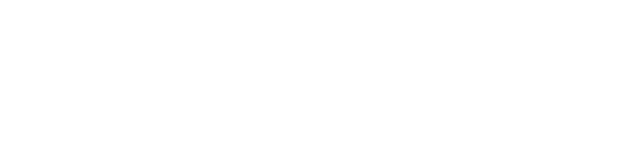
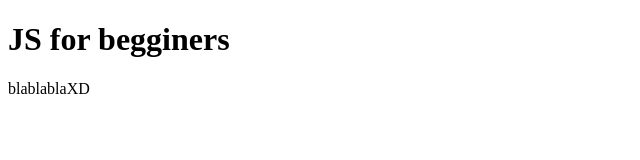
Before and after one commit to MateuszRostkowski/Javascript, a plain HTML site: page index.html in a window 1280 px wide. Shown: the whole page, without its empty margins (0-640 px from the left). Drawn offline with Linux system fonts and the light colour scheme.

Commit message:
2. External javascript is better

```diff
--- a/index.html
+++ b/index.html
@@ -7,8 +7,11 @@
     <title></title>
 </head>
 <body>
-    <script>
-        alert("Hello, World!");
-    </script>
+    <h1>JS for begginers</h1>
+    <div id="content">
+        <p>blablablaXD</p>
+    </div>
+
+    <script src="./test.js"></script>
 </body>
 </html>
--- /dev/null
+++ b/test.js
@@ -0,0 +1 @@
+alert("Hello, World!");
```
